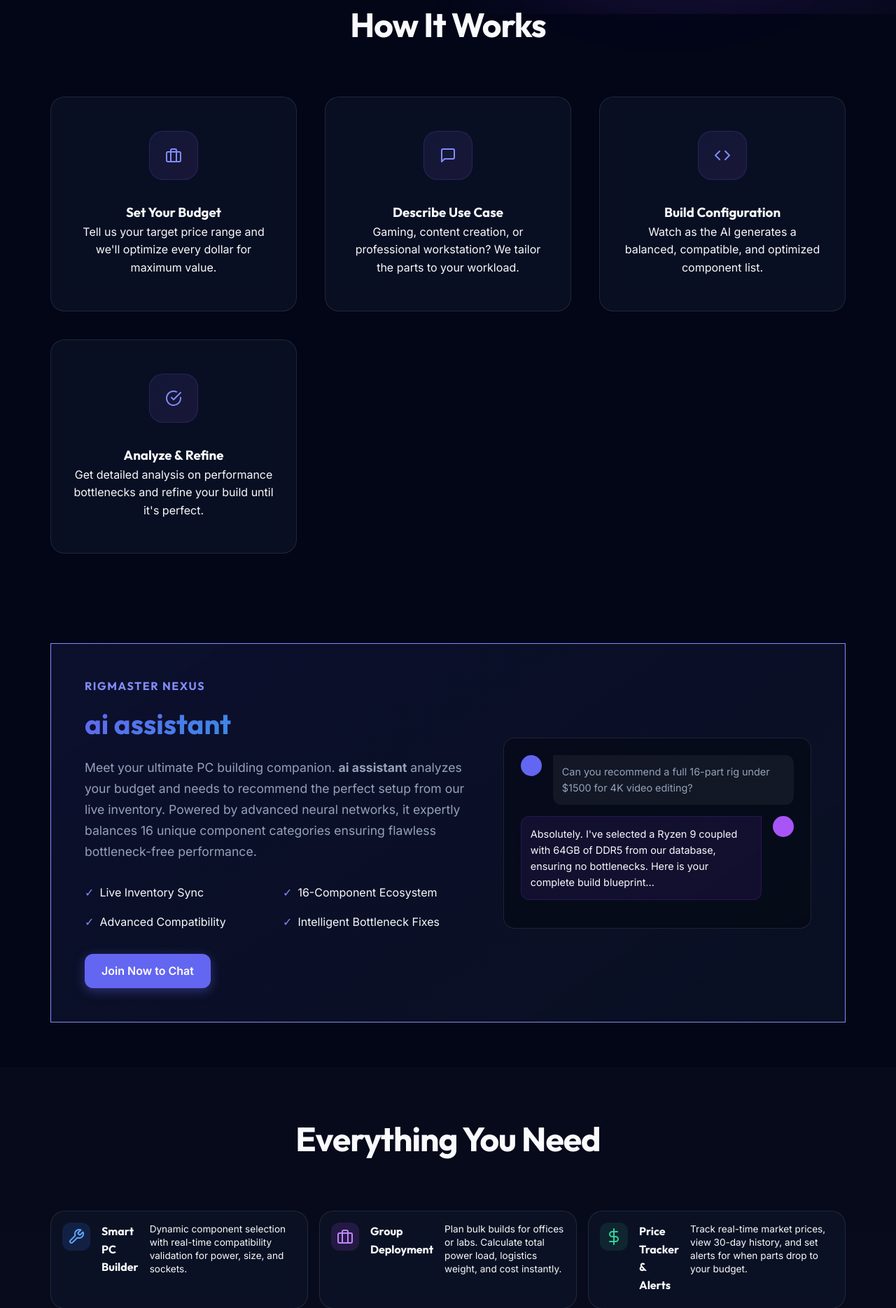
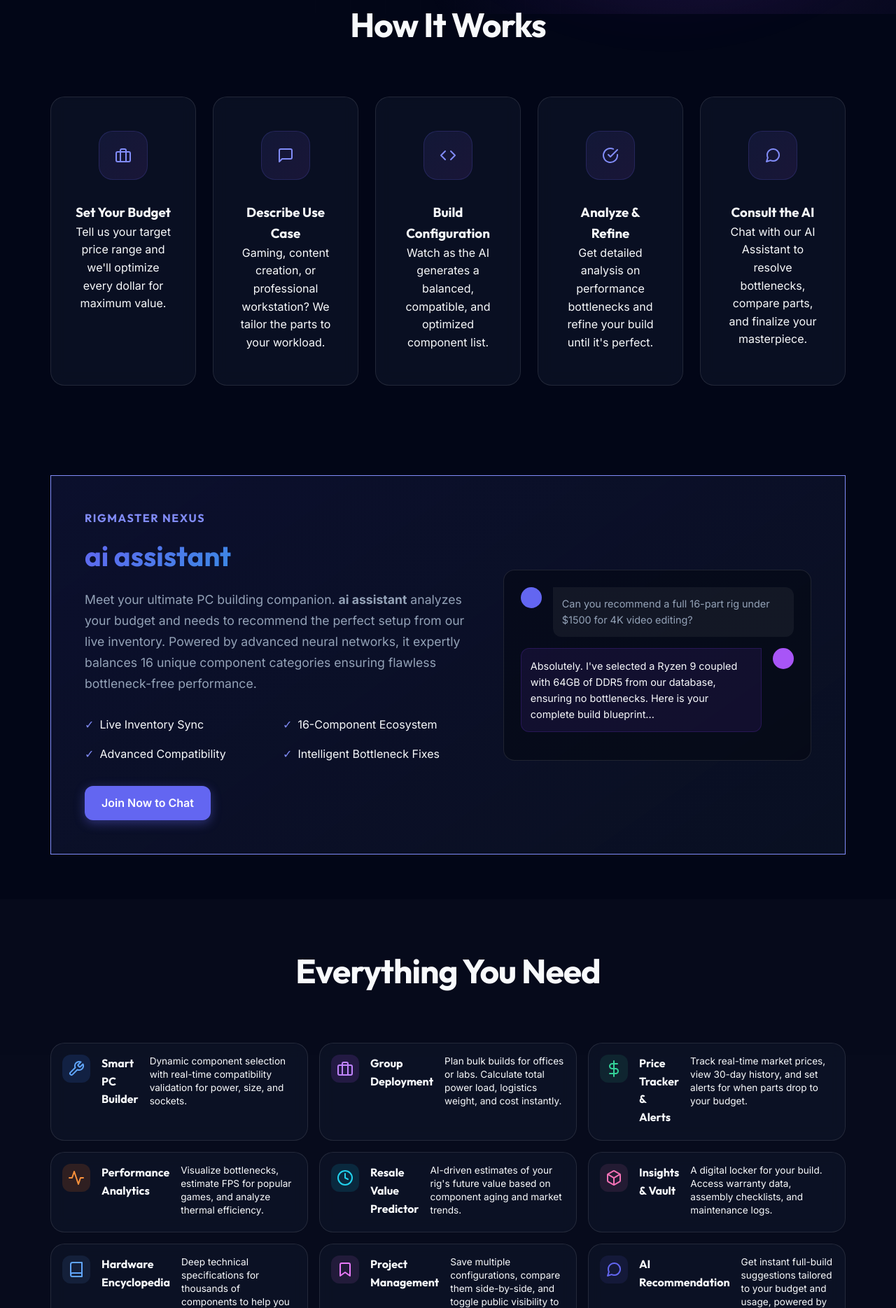
Before and after one commit to blessen5/rigmaster-ai, a Flask app: page / in a window 1280 px wide; the page is wider, and only the part inside the window is pictured. Shown: the part 780-2649 px from the top of that part at 70% size. Run offline with Flask 3, Linux system fonts and the light colour scheme; data that the repository does not hold is empty; some libraries are stand-ins or nearby versions.

Commit message:
Add 5th AI Assistant card to How It Works section

```diff
--- a/static/style.css
+++ b/static/style.css
@@ -341,8 +341,8 @@ h5,
 
 .steps-grid {
     display: grid;
-    grid-template-columns: repeat(auto-fit, minmax(260px, 1fr));
-    gap: 2.5rem;
+    grid-template-columns: repeat(auto-fit, minmax(200px, 1fr));
+    gap: 1.5rem;
 }
 
 .step-card {
--- a/templates/index.html
+++ b/templates/index.html
@@ -137,6 +137,18 @@
                     </div>
                     <h3>Analyze & Refine</h3>
                     <p>Get detailed analysis on performance bottlenecks and refine your build until it's perfect.</p>
+                </div>
+                <div class="step-card">
+                    <div class="step-icon">
+                        <svg width="24" height="24" viewBox="0 0 24 24" fill="none" stroke="currentColor"
+                            stroke-width="2" stroke-linecap="round" stroke-linejoin="round">
+                            <path
+                                d="M21 11.5a8.38 8.38 0 0 1-.9 3.8 8.5 8.5 0 0 1-7.6 4.7 8.38 8.38 0 0 1-3.8-.9L3 21l1.9-5.7a8.38 8.38 0 0 1-.9-3.8 8.5 8.5 0 0 1 4.7-7.6 8.38 8.38 0 0 1 3.8-.9h.5a8.48 8.48 0 0 1 8 8v.5z">
+                            </path>
+                        </svg>
+                    </div>
+                    <h3>Consult the AI</h3>
+                    <p>Chat with our AI Assistant to resolve bottlenecks, compare parts, and finalize your masterpiece.</p>
                 </div>
             </div>
         </div>
```
